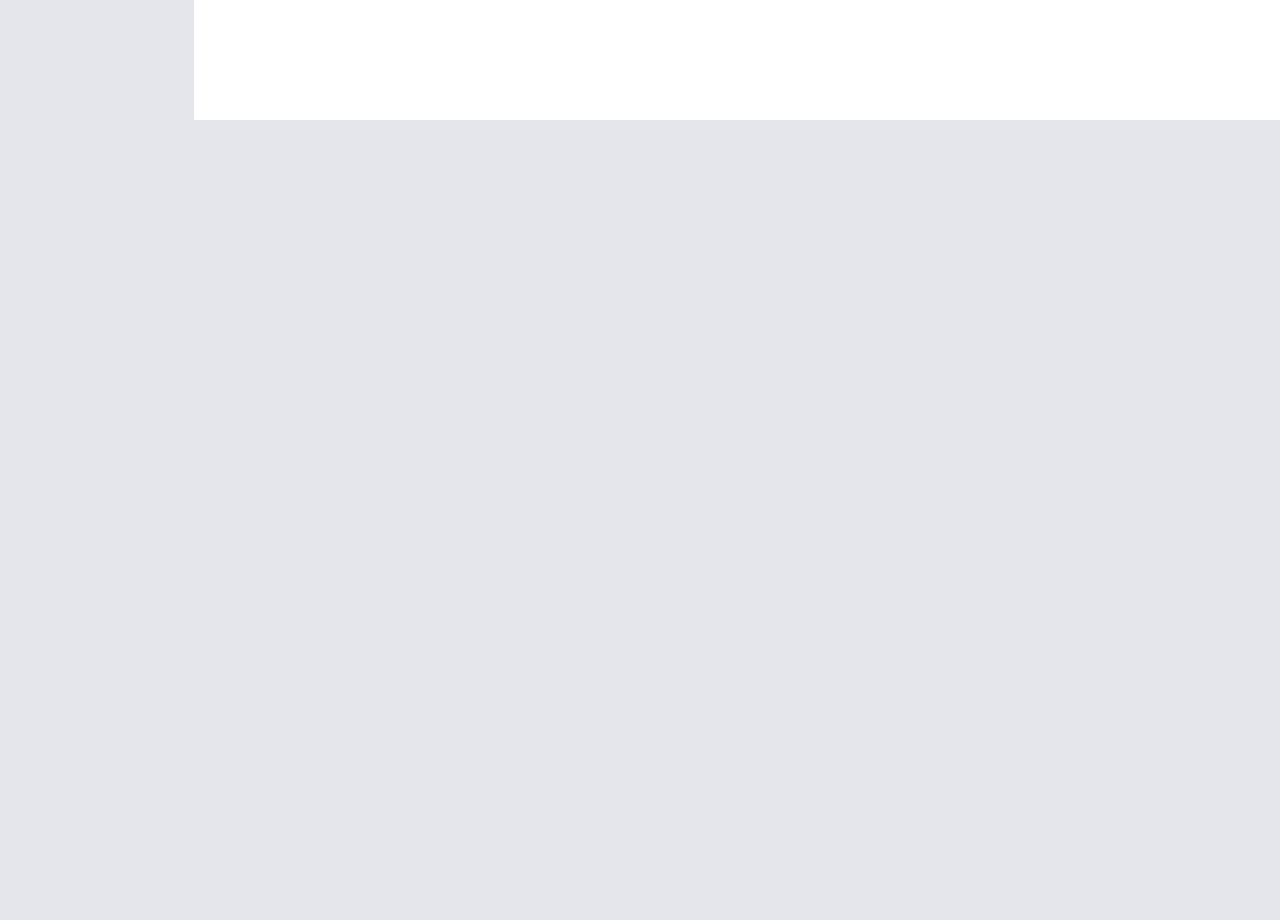
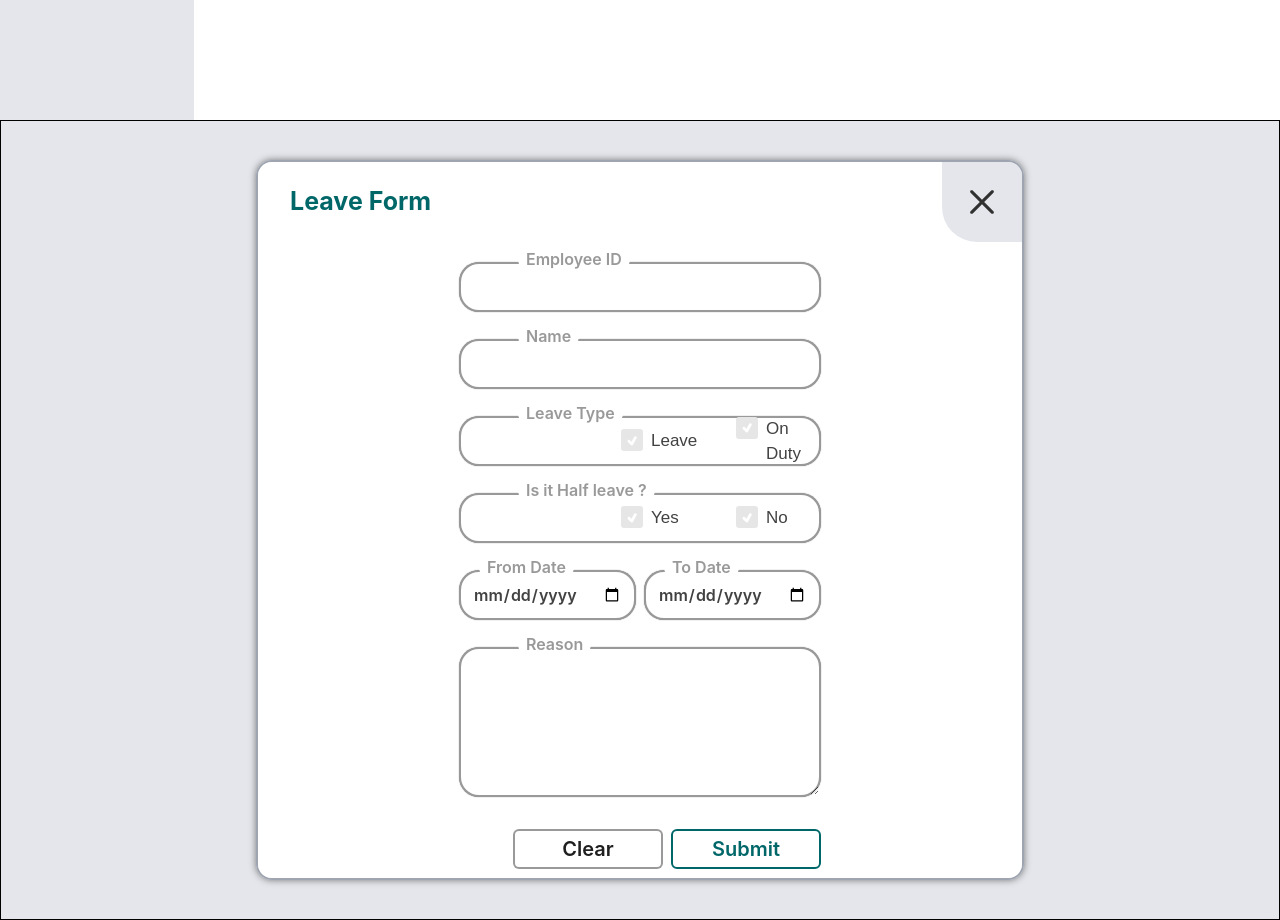
Before and after one commit to gajendranasokkumar/Attendance-frontend, a React (Vite) app: page / in a window 1280 px wide. Shown: the part 680-1600 px from the top of the page. Before the commit the page ends 800 px from the top, so only its background shows below. Built offline with nearby package versions, Linux system fonts and the light colour scheme.

Commit message:
added leave form

```diff
--- a/index.html
+++ b/index.html
@@ -7,7 +7,7 @@
     <title>Employee Attendance</title>
   </head>
   <body>
-    <div id="root"></div>
+    <div id="root" class="overflow-x-hidden"></div>
     <script type="module" src="/src/main.jsx"></script>
   </body>
 </html>
--- a/src/App.css
+++ b/src/App.css
@@ -133,3 +133,133 @@ body {
 .rotate{
   transform: rotate(180deg);
 }
+
+
+.control {
+  font-family: arial;
+  display: block;
+  position: relative;
+  padding-left: 30px;
+  margin-bottom: 3px;
+  padding-top: 3px;
+  cursor: pointer;
+  font-size: 17px;
+}
+  .control input {
+      position: absolute;
+      z-index: -1;
+      opacity: 0;
+  }
+.control_indicator {
+  position: absolute;
+  top: 4px;
+  left: 0;
+  height: 22px;
+  width: 22px;
+  background: #e6e6e6;
+  border: 0px solid #000000;
+  border-radius: 3px;
+}
+.control:hover input ~ .control_indicator,
+.control input:focus ~ .control_indicator {
+  background: #cccccc;
+}
+
+.control input:checked ~ .control_indicator {
+  background: #154f5d;
+}
+.control:hover input:not([disabled]):checked ~ .control_indicator,
+.control input:checked:focus ~ .control_indicator {
+  background: #154f5d;
+}
+.control input:disabled ~ .control_indicator {
+  background: #e6e6e6;
+  opacity: 0.6;
+  pointer-events: none;
+}
+.control_indicator:after {
+  box-sizing: unset;
+  content: '';
+  position: absolute;
+  display: none;
+}
+.control input:checked ~ .control_indicator:after {
+  display: block;
+}
+.control-checkbox .control_indicator:after {
+  left: 9px;
+  top: 5px;
+  width: 3px;
+  height: 9px;
+  border: solid #ffffff;
+  border-width: 0 2px 2px 0;
+  transform: rotate(45deg);
+}
+.control-checkbox input:disabled ~ .control_indicator:after {
+  border-color: #7b7b7b;
+}
+.control-checkbox .control_indicator::before {
+  content: '';
+  display: block;
+  position: absolute;
+  left: 0;
+  top: 0;
+  width: 4.5rem;
+  height: 4.5rem;
+  margin-left: -1.5rem;
+  margin-top: -1.5rem;
+  background: #1363a4;
+  border-radius: 3rem;
+  opacity: 0.6;
+  z-index: 99999;
+  transform: scale(0);
+}
+@keyframes s-ripple {
+  0% {
+      transform: scale(0);
+  }
+  20% {
+      transform: scale(1);
+  }
+  100% {
+      opacity: 0;
+      transform: scale(1);
+  }
+}
+@keyframes s-ripple-dup {
+ 0% {
+     transform: scale(0);
+  }
+ 30% {
+      transform: scale(1);
+  }
+  60% {
+      transform: scale(1);
+  }
+  100% {
+      opacity: 0;
+      transform: scale(1);
+  }
+}
+.control-checkbox input + .control_indicator::before {
+  animation: s-ripple 250ms ease-out;
+}
+.control-checkbox input:checked + .control_indicator::before {
+  animation-name: s-ripple-dup;
+}
+
+fieldset{
+  width: 40%;
+}
+
+legend {
+  color: #154f5d;
+  padding: 5px 10px;
+  position: relative;
+  font-weight: 600;
+}
+
+.legendInput{
+  width: 100%;
+  height: 100%;
+}
--- a/src/App.jsx
+++ b/src/App.jsx
@@ -1,4 +1,5 @@
 import Content from "./Content"
+import LeaveForm from "./LeaveForm"
 import Navbar from "./Navbar"
 import Sidebar from "./Sidebar"
 
@@ -7,10 +8,11 @@ function App() {
   return (
     <>
       <Navbar />
-      <div className="flex">
+      <div className="flex w-[100vw]">
         <Sidebar />
         <Content />
       </div>
+      <LeaveForm />
     </>
   )
 }
--- /dev/null
+++ b/src/CancelButton.jsx
@@ -0,0 +1,11 @@
+import React from 'react'
+
+const CancelButton = () => {
+    return (
+        <button className='  border-2 border-inputBorder h-[40px] w-[150px] bg-white text-lightBlack font-semibold rounded-md hover:text-black focus:text-black active:text-black hover:bg-inputBorder focus:bg-inputBorder active:bg-inputBorder flex justify-center items-center text-[20px] focus:outline-none'>
+            Clear
+        </button>
+    )
+}
+
+export default CancelButton
--- /dev/null
+++ b/src/Date.jsx
@@ -0,0 +1,14 @@
+import React from 'react'
+
+const Date = ({placeholder}) => {
+    return (
+        <>
+            <div className='relative h-[45px] flex justify-center group mb-8 w-[100%]'>
+                <p className='absolute left-5 top-[-15px] bg-white px-2 text-inputBorder font-semibold group-focus-within:bg-bgGreen group-focus-within:text-white rounded-2xl'>{placeholder}</p>
+                <input className='input px-3 h-[50px] w-[100%] focus:outline-2 focus:outline-bgGreen text-black group font-semibold' type='date'/>
+            </div>
+        </>
+    )
+}
+
+export default Date
--- /dev/null
+++ b/src/Input.jsx
@@ -0,0 +1,14 @@
+import React from 'react'
+
+const Input = ({type, placeholder }) => {
+    return (
+        <>
+            <div className='relative h-[45px] flex justify-center group mb-8'>
+                <p className='absolute left-60 top-[-15px] bg-white px-2 text-inputBorder font-semibold group-focus-within:bg-bgGreen group-focus-within:text-white rounded-2xl'>{placeholder}</p>
+                <input className='input px-3 h-[50px] w-[50%] focus:outline-2 focus:outline-bgGreen text-black group font-semibold' type="text" />
+            </div>
+        </>
+    )
+}
+
+export default Input
--- /dev/null
+++ b/src/LeaveForm.jsx
@@ -0,0 +1,41 @@
+import React from 'react'
+import { RxCross2 } from "react-icons/rx";
+import Input from './Input';
+import Radio from './Radio';
+import Date from './Date';
+import Textarea from './Textarea';
+import SubmitButton from './SubmitButton';
+import CancelButton from './CancelButton';
+
+
+const LeaveForm = () => {
+    return (
+        <>
+            <div className='w-[100vw] h-[100vh] backdrop-blur-sm bg-white/47 border border-gray-300/30 grid place-content-center top-0'>
+                <div className='w-[60vw] h-[90vh] bg-white rounded-2xl border-2 border-grey shadow-allBox overflow-y-auto'>
+                    <div className='flex justify-between w-[100%] h-[80px] items-center bg-white top-0 z-10 relative'>
+                        <div className='text-[25px] text-bgGreen font-bold pl-8'>Leave Form</div>
+                        <div className='text-[40px] bg-shadeWhite w-[80px] h-[100%] rounded-tr-lg grid place-content-center rounded-bl-[35px] text-deepLightBlack hover:cursor-pointer'><RxCross2 /></div>
+                    </div>
+                    <div className='p-5 flex flex-col justify-center z-0'>
+                        <Input placeholder={"Employee ID"} />
+                        <Input placeholder={"Name"} />
+                        <Radio option1={"Leave"} option2={"On Duty"} placeholder={'Leave Type'} />
+                        <Radio option1={"Yes"} option2={"No"} placeholder={"Is it Half leave ?"} />
+                        <div className='flex justify-around gap-2 w-[50%] mx-auto'>
+                            <Date placeholder={"From Date"} />
+                            <Date placeholder={"To Date"} />
+                        </div>
+                        <Textarea placeholder={"Reason"} />
+                        <div className='flex justify-end gap-2 w-[50%] mx-auto'>
+                            <CancelButton />
+                            <SubmitButton />
+                        </div>
+                    </div>
+                </div>
+            </div>
+        </>
+    )
+}
+
+export default LeaveForm
--- /dev/null
+++ b/src/Radio.jsx
@@ -0,0 +1,27 @@
+import React from 'react'
+import { TiTick } from "react-icons/ti";
+
+
+const Radio = ({option1, option2, placeholder}) => {
+    return (
+        <>
+            <div className='relative h-[45px] flex justify-center mb-8'>
+                <p className='absolute left-60 top-[-15px] bg-white px-2 text-inputBorder font-semibold rounded-2xl'>{placeholder}</p>
+                <div className='input w-[50%] h-[50px] flex items-center justify-end'>
+                    <label className="control control-radio ml-40 w-[40%]">
+                        <input type="radio" name={placeholder} value={option1} />
+                        {option1}
+                        <div className="control_indicator flex justify-center items-center text-white"><TiTick /></div>
+                    </label>
+                    <label className="control control-radio ml-8 w-[40%]">
+                        <input type="radio" name={placeholder} value={option2} />
+                        {option2}
+                        <div className="control_indicator flex justify-center items-center text-white"><TiTick /></div>
+                    </label>
+                </div>
+            </div>
+        </>
+    )
+}
+
+export default Radio
--- /dev/null
+++ b/src/SubmitButton.jsx
@@ -0,0 +1,11 @@
+import React from 'react'
+
+const SubmitButton = () => {
+    return (
+        <button className='h-[40px] w-[150px] bg-white text-bgGreen border-bgGreen border-2 font-semibold rounded-md hover:text-white focus:text-white active:text-white hover:bg-bgGreen focus:bg-bgGreen active:bg-bgGreen flex justify-center items-center text-[20px] focus:outline-none'>
+            Submit
+        </button>
+    )
+}
+
+export default SubmitButton
--- /dev/null
+++ b/src/Textarea.jsx
@@ -0,0 +1,14 @@
+import React from 'react'
+
+const Textarea = ({placeholder}) => {
+    return (
+        <>
+            <div className='relative h-[150px] flex justify-center group mb-8'>
+                <p className='absolute left-60 top-[-15px] bg-white px-2 text-inputBorder font-semibold group-focus-within:bg-bgGreen group-focus-within:text-white rounded-2xl'>{placeholder}</p>
+                <textarea className='input p-3 min-h-[150px] w-[50%] focus:outline-2 focus:outline-bgGreen text-black group font-semibold' />
+            </div>
+        </>
+    )
+}
+
+export default Textarea
--- a/tailwind.config.js
+++ b/tailwind.config.js
@@ -22,11 +22,14 @@ export default {
       shadeWhite: "#e4e6eb",
       selectedBlue: "#C2E7FF",
       lightBlack: "#1f1f1f",
-      deepLightBlack: "#303030"
+      deepLightBlack: "#303030",
+      inputBorder: "rgba(66, 66, 66, 0.537)",
+      black:"#000000"
     },
     boxShadow: {
       allBox: '0px 0px 7px rgba(55, 54, 54, 0.637)',
-      lightBox: '0px 0px 3px rgba(55, 54, 54, 0.637)'
+      lightBox: '0px 0px 3px rgba(55, 54, 54, 0.637)',
+      goodShadow: '2px 2px 10px -1px rgba(0,0,0,0.33)'
     },
     backgroundImage: {
     }
```
